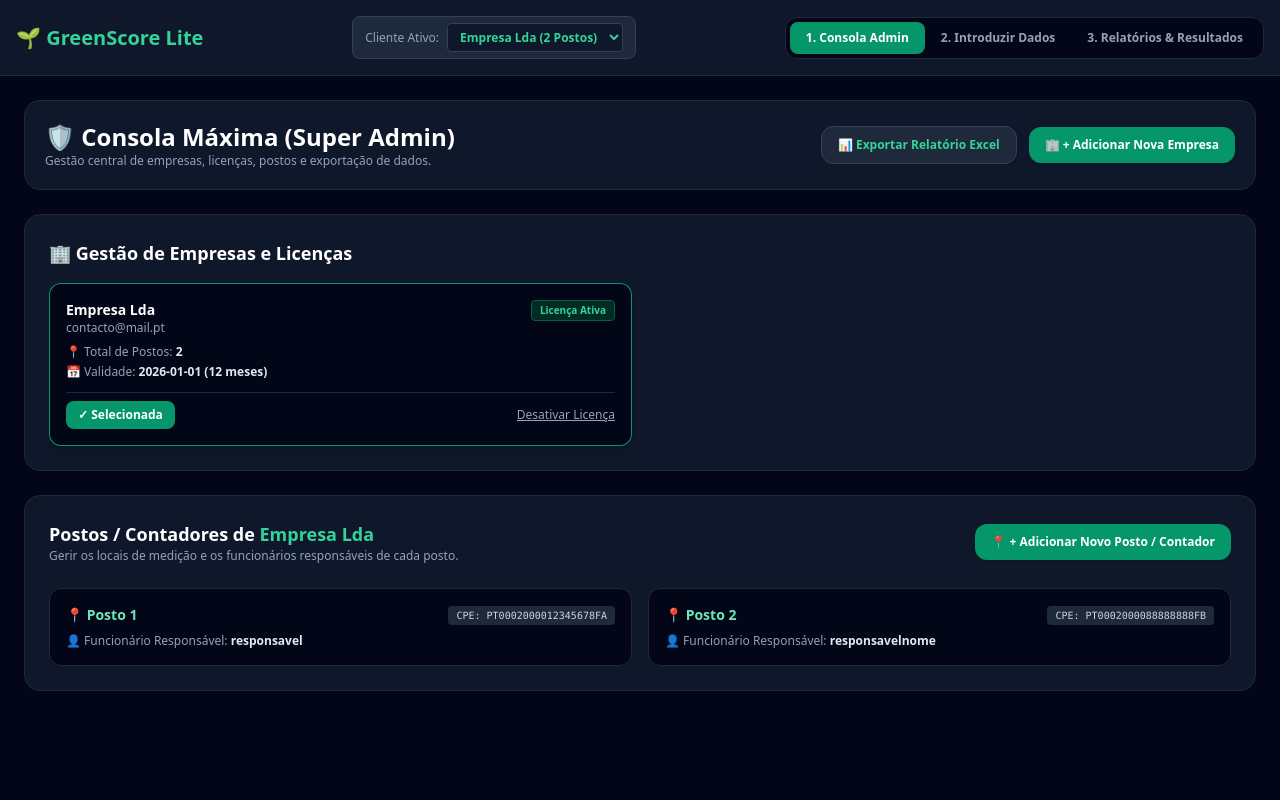
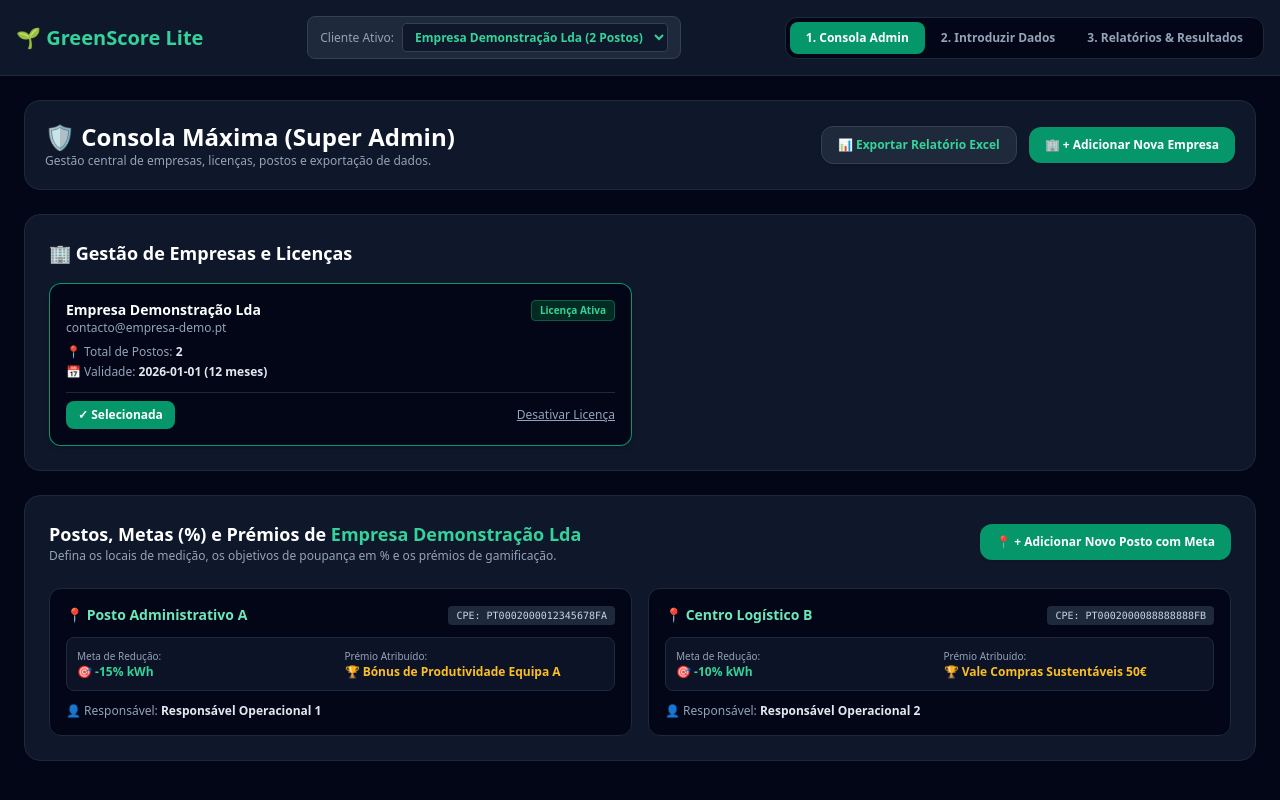
Before and after one commit to Marisa-colab/greenscore-lite, a React (Vite) app: page / in a window 1280 px wide. Built offline with nearby package versions, Linux system fonts and the light colour scheme; the HTML template or start-up script is replaced by a standard one.

Commit message:
Update App.tsx

```diff
--- a/src/App.tsx
+++ b/src/App.tsx
@@ -9,6 +9,8 @@ interface Posto {
   nomePosto: string;
   cpe: string;
   funcionarioResponsavel: string;
+  objetivoReducaoPct: number; // Ex: 10% de redução de consumo
+  premioMeta: string;          // Ex: "Bónus de Equipa 100€" ou "Vale de Compras"
 }
 
 function verificarLicenca(u: Utilizador): boolean {
@@ -23,11 +25,12 @@ function verificarLicenca(u: Utilizador): boolean {
   return new Date() <= fim;
 }
 
+// DADOS DE DEMONSTRAÇÃO ANÓNIMOS (Prontos para apresentação)
 const DADOS_INICIAIS_CLIENTES: Utilizador[] = [
   {
     id: 1,
-    nome: 'Empresa Lda',
-    email: 'contacto@mail.pt',
+    nome: 'Empresa Demonstração Lda',
+    email: 'contacto@empresa-demo.pt',
     cpe: 'PT0002000012345678FA',
     creditos_acumulados: 142,
     role: 'cliente',
@@ -41,16 +44,20 @@ const DADOS_INICIAIS_POSTOS: Posto[] = [
   {
     id: 101,
     clienteId: 1,
-    nomePosto: 'Posto 1',
+    nomePosto: 'Posto Administrativo A',
     cpe: 'PT0002000012345678FA',
-    funcionarioResponsavel: 'responsavel',
+    funcionarioResponsavel: 'Responsável Operacional 1',
+    objetivoReducaoPct: 15,
+    premioMeta: 'Bónus de Produtividade Equipa A',
   },
   {
     id: 102,
     clienteId: 1,
-    nomePosto: 'Posto 2',
+    nomePosto: 'Centro Logístico B',
     cpe: 'PT0002000088888888FB',
-    funcionarioResponsavel: 'responsavelnome',
+    funcionarioResponsavel: 'Responsável Operacional 2',
+    objetivoReducaoPct: 10,
+    premioMeta: 'Vale Compras Sustentáveis 50€',
   }
 ];
 
@@ -63,16 +70,18 @@ export default function App() {
   const [novoNomeEmpresa, setNovoNomeEmpresa] = useState('');
   const [novoEmailEmpresa, setNovoEmailEmpresa] = useState('');
 
-   const [postos, setPostos] = useState<Posto[]>(DADOS_INICIAIS_POSTOS);
+  const [postos, setPostos] = useState<Posto[]>(DADOS_INICIAIS_POSTOS);
   const [mostrarFormNovoPosto, setMostrarFormNovoPosto] = useState(false);
   const [novoNomePosto, setNovoNomePosto] = useState('');
   const [novoCpe, setNovoCpe] = useState('');
   const [novoFuncionario, setNovoFuncionario] = useState('');
+  const [novoObjetivoPct, setNovoObjetivoPct] = useState<number>(10);
+  const [novoPremio, setNovoPremio] = useState('');
 
   const utilizadorAtual = clientes.find((c) => Number(c.id) === clienteAtivoId) || clientes[0];
   const postosDoCliente = postos.filter((p) => p.clienteId === clienteAtivoId);
 
-    const adicionarCliente = (e: React.FormEvent) => {
+  const adicionarCliente = (e: React.FormEvent) => {
     e.preventDefault();
     if (!novoNomeEmpresa || !novoEmailEmpresa) {
       alert("Por favor preencha o Nome e o Email da Empresa.");
@@ -100,13 +109,13 @@ export default function App() {
     alert(`Empresa "${novoCliente.nome}" criada com sucesso!`);
   };
 
-   const alternarLicenca = (id: number) => {
+  const alternarLicenca = (id: number) => {
     setClientes(clientes.map((c) =>
       c.id === id ? { ...c, licencaAtiva: !c.licencaAtiva } : c
     ));
   };
 
-   const adicionarPosto = (e: React.FormEvent) => {
+  const adicionarPosto = (e: React.FormEvent) => {
     e.preventDefault();
     if (!novoNomePosto || !novoCpe) {
       alert("Por favor preencha pelo menos o Nome do Posto e o CPE.");
@@ -119,12 +128,16 @@ export default function App() {
       nomePosto: novoNomePosto,
       cpe: novoCpe,
       funcionarioResponsavel: novoFuncionario || 'Não atribuído',
+      objetivoReducaoPct: novoObjetivoPct || 10,
+      premioMeta: novoPremio || 'Certificado de Eficiência Energética',
     };
 
     setPostos([...postos, novo]);
     setNovoNomePosto('');
     setNovoCpe('');
     setNovoFuncionario('');
+    setNovoObjetivoPct(10);
+    setNovoPremio('');
     setMostrarFormNovoPosto(false);
     alert(`Posto "${novo.nomePosto}" adicionado com sucesso!`);
   };
@@ -140,7 +153,7 @@ export default function App() {
         'Início Licença': c.dataInicioLicenca || 'N/A',
         'Duração (Meses)': c.duracaoMeses || 12,
         'Total Postos': postosEmpresa.length,
-        'Lista de Postos': postosEmpresa.map(p => `${p.nomePosto} (${p.cpe})`).join('; ')
+        'Detalhe dos Postos': postosEmpresa.map(p => `${p.nomePosto} (Meta: -${p.objetivoReducaoPct}% | Prémio: ${p.premioMeta})`).join('; ')
       };
     });
 
@@ -328,15 +341,15 @@ export default function App() {
               </div>
             </div>
 
-            {/* GESTÃO DE POSTOS / CONTADORES DO CLIENTE ATIVO */}
+            {/* GESTÃO DE POSTOS / CONTADORES E METAS DO CLIENTE ATIVO */}
             <div className="bg-slate-900 p-6 rounded-2xl border border-slate-800 space-y-4">
               <div className="flex justify-between items-center flex-wrap gap-3">
                 <div>
                   <h2 className="text-lg font-bold text-white">
-                    Postos / Contadores de <span className="text-emerald-400">{utilizadorAtual.nome}</span>
+                    Postos, Metas (%) e Prémios de <span className="text-emerald-400">{utilizadorAtual.nome}</span>
                   </h2>
                   <p className="text-xs text-slate-400">
-                    Gerir os locais de medição e os funcionários responsáveis de cada posto.
+                    Defina os locais de medição, os objetivos de poupança em % e os prémios de gamificação.
                   </p>
                 </div>
 
@@ -344,20 +357,20 @@ export default function App() {
                   onClick={() => setMostrarFormNovoPosto(!mostrarFormNovoPosto)}
                   className="bg-emerald-600 hover:bg-emerald-500 text-white text-xs px-4 py-2.5 rounded-xl font-semibold transition-all shadow"
                 >
-                  {mostrarFormNovoPosto ? '✕ Cancelar' : '📍 + Adicionar Novo Posto / Contador'}
+                  {mostrarFormNovoPosto ? '✕ Cancelar' : '📍 + Adicionar Novo Posto com Meta'}
                 </button>
               </div>
 
-              {/* FORMULÁRIO PARA CRIAR POSTO */}
+              {/* FORMULÁRIO PARA CRIAR POSTO COM OBJETIVO E PRÉMIO */}
               {mostrarFormNovoPosto && (
                 <form onSubmit={adicionarPosto} className="bg-slate-800 p-4 rounded-xl border border-slate-700 space-y-3 mt-3">
-                  <h3 className="text-xs font-bold text-emerald-400 uppercase">Novo Contador / Instalação</h3>
+                  <h3 className="text-xs font-bold text-emerald-400 uppercase">Novo Contador / Instalação com Objetivos</h3>
                   <div className="grid grid-cols-1 md:grid-cols-3 gap-3">
                     <div>
                       <label className="block text-xs text-slate-300 mb-1">Nome do Posto / Local</label>
                       <input
                         type="text"
-                        placeholder="Ex: Posto Angra / Posto Praia"
+                        placeholder="Ex: Posto Central / Armazém 1"
                         value={novoNomePosto}
                         onChange={(e) => setNovoNomePosto(e.target.value)}
                         className="w-full bg-slate-900 border border-slate-700 text-white text-xs rounded-lg p-2.5 focus:border-emerald-500 focus:outline-none"
@@ -374,19 +387,39 @@ export default function App() {
                       />
                     </div>
                     <div>
-                      <label className="block text-xs text-slate-300 mb-1">Funcionário Responsável</label>
+                      <label className="block text-xs text-slate-300 mb-1">Responsável do Posto</label>
                       <input
                         type="text"
-                        placeholder="Ex: responsavel"
+                        placeholder="Ex: Responsável de Turno"
                         value={novoFuncionario}
                         onChange={(e) => setNovoFuncionario(e.target.value)}
+                        className="w-full bg-slate-900 border border-slate-700 text-white text-xs rounded-lg p-2.5 focus:border-emerald-500 focus:outline-none"
+                      />
+                    </div>
+                    <div>
+                      <label className="block text-xs text-slate-300 mb-1">Meta de Redução (%)</label>
+                      <input
+                        type="number"
+                        placeholder="Ex: 15"
+                        value={novoObjetivoPct}
+                        onChange={(e) => setNovoObjetivoPct(Number(e.target.value))}
+                        className="w-full bg-slate-900 border border-slate-700 text-emerald-400 font-bold text-xs rounded-lg p-2.5 focus:border-emerald-500 focus:outline-none"
+                      />
+                    </div>
+                    <div className="md:col-span-2">
+                      <label className="block text-xs text-slate-300 mb-1">Prémio / Recompensa ao Atingir Meta</label>
+                      <input
+                        type="text"
+                        placeholder="Ex: Bónus de Equipa 100€ / Vale Compras"
+                        value={novoPremio}
+                        onChange={(e) => setNovoPremio(e.target.value)}
                         className="w-full bg-slate-900 border border-slate-700 text-white text-xs rounded-lg p-2.5 focus:border-emerald-500 focus:outline-none"
                       />
                     </div>
                   </div>
                   <div className="flex justify-end">
                     <button type="submit" className="bg-emerald-600 hover:bg-emerald-500 text-white text-xs font-semibold px-4 py-2 rounded-lg">
-                      Guardar Posto
+                      Guardar Posto e Configurar Gamificação
                     </button>
                   </div>
                 </form>
@@ -398,15 +431,27 @@ export default function App() {
                   <p className="text-xs text-slate-500 italic">Nenhum posto associado a esta empresa ainda.</p>
                 ) : (
                   postosDoCliente.map((p) => (
-                    <div key={p.id} className="bg-slate-950 p-4 rounded-xl border border-slate-800 space-y-2">
+                    <div key={p.id} className="bg-slate-950 p-4 rounded-xl border border-slate-800 space-y-3">
                       <div className="flex justify-between items-center">
                         <span className="font-bold text-sm text-emerald-300">📍 {p.nomePosto}</span>
                         <span className="text-[10px] bg-slate-800 text-slate-300 px-2 py-0.5 rounded font-mono">
                           CPE: {p.cpe}
                         </span>
                       </div>
+
+                      <div className="grid grid-cols-2 gap-2 bg-slate-900/80 p-2.5 rounded-lg border border-slate-800 text-xs">
+                        <div>
+                          <span className="text-slate-400 block text-[10px]">Meta de Redução:</span>
+                          <span className="text-emerald-400 font-bold">🎯 -{p.objetivoReducaoPct}% kWh</span>
+                        </div>
+                        <div>
+                          <span className="text-slate-400 block text-[10px]">Prémio Atribuído:</span>
+                          <span className="text-amber-400 font-semibold truncate block">🏆 {p.premioMeta}</span>
+                        </div>
+                      </div>
+
                       <p className="text-xs text-slate-400">
-                        👤 Funcionário Responsável: <strong className="text-slate-200">{p.funcionarioResponsavel}</strong>
+                        👤 Responsável: <strong className="text-slate-200">{p.funcionarioResponsavel}</strong>
                       </p>
                     </div>
                   ))
@@ -417,7 +462,7 @@ export default function App() {
         )}
 
         {/* ABA 2: INTRODUÇÃO DE DADOS POR POSTO */}
-        {abaAtiva === 'dados-input' && temAcesso && (
+        {abaAtiva === 'cliente-input' && temAcesso && (
           <div className="bg-slate-900 p-6 rounded-2xl border border-slate-800 space-y-6">
             <h2 className="text-xl font-bold text-white">Introduzir Fatura / Leitura do Contador</h2>
 
@@ -427,7 +472,7 @@ export default function App() {
                 <select className="w-full bg-slate-900 border border-slate-700 text-emerald-400 text-sm font-semibold rounded-lg p-2.5 focus:outline-none">
                   {postosDoCliente.map((p) => (
                     <option key={p.id} value={p.id}>
-                      {p.nomePosto} ({p.cpe}) — Resp: {p.funcionarioResponsavel}
+                      {p.nomePosto} (CPE: {p.cpe}) — Meta: -{p.objetivoReducaoPct}%
                     </option>
                   ))}
                 </select>
@@ -444,16 +489,16 @@ export default function App() {
                 </div>
               </div>
 
-              <button className="w-full bg-emerald-600 hover:bg-emerald-500 text-white font-semibold py-2.5 rounded-lg text-sm transition-all">
-                Submeter Leitura do Posto
+              <button className="w-full bg-emerald-600 hover:bg-emerald-500 text-white font-semibold py-2.5 rounded-lg text-sm transition-all shadow">
+                Submeter Leitura e Calcular Créditos Verdes
               </button>
             </div>
           </div>
         )}
 
-        {/* ABA 3: DASHBOARD */}
-        {abaAtiva === 'dados-resultados' && temAcesso && (
-          <DadosPortal
+        {/* ABA 3: DASHBOARD & RELATÓRIOS (GRÁFICOS) */}
+        {abaAtiva === 'cliente-resultados' && temAcesso && (
+          <ClientPortal
             utilizadorAtual={utilizadorAtual}
             onVoltarAdmin={() => setAbaAtiva('admin')}
           />
```
